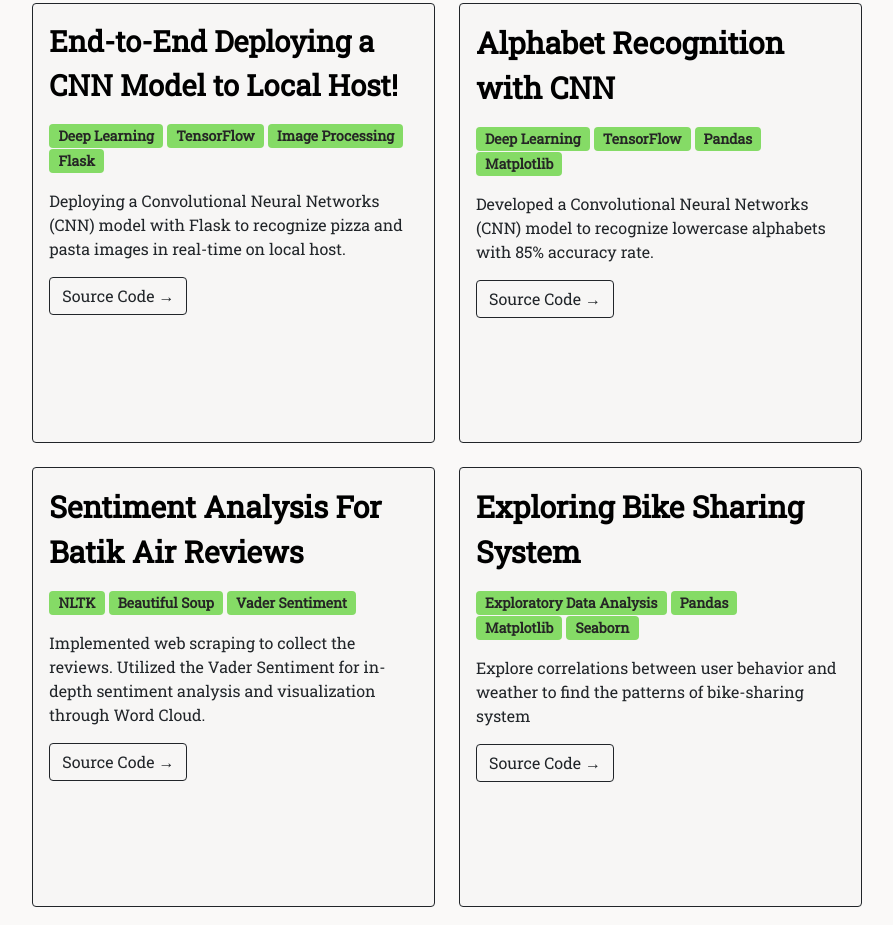
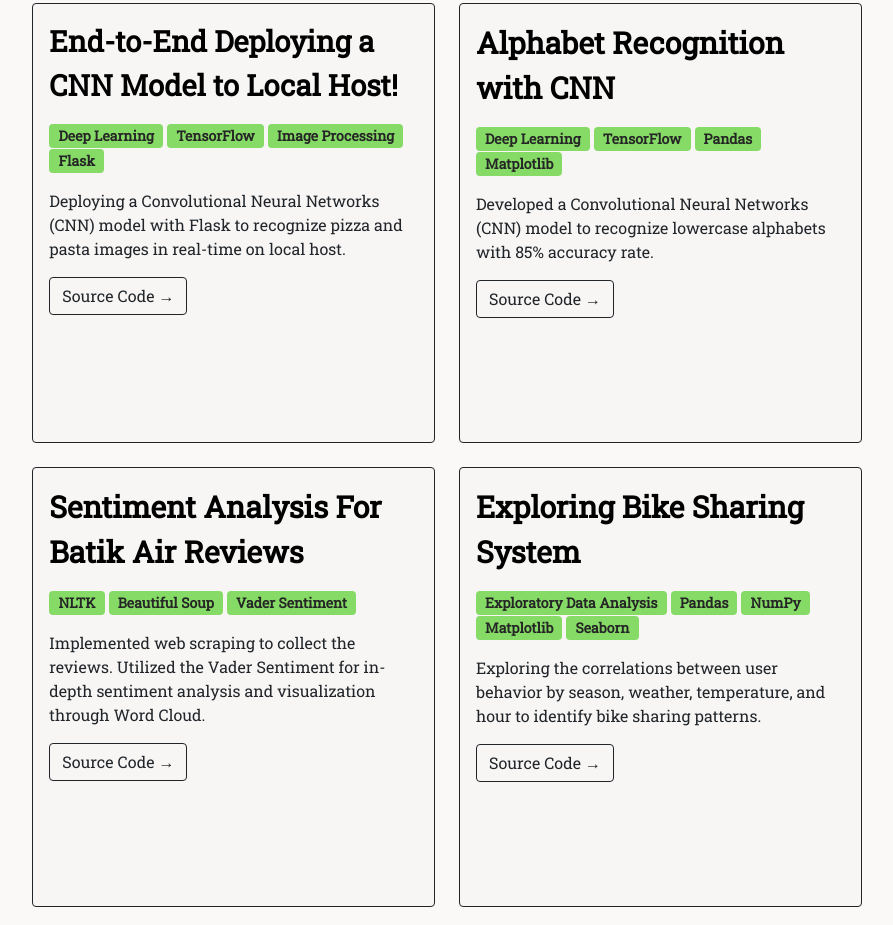
Before and after one commit to egrizq/egrizq.github.io, a plain HTML site: page index.html in a window 1280 px wide. Shown: the part 284-1209 px from the top of the page, without its empty margins (193-1086 px from the left). Drawn offline with nearby package versions, Linux system fonts and the light colour scheme.

Commit message:
update label

```diff
--- a/index.html
+++ b/index.html
@@ -175,7 +175,9 @@
                       <div class="badge text-wrap sub-title">
                         Pandas
                       </div>
-                      <br>
+                      <div class="badge text-wrap sub-title">
+                        NumPy
+                      </div>
                       <div class="badge text-wrap sub-title">
                         Matplotlib
                       </div>
@@ -183,7 +185,8 @@
                         Seaborn
                       </div>
                       <p class="card-text pt-3">
-                        Explore correlations between user behavior and weather to find the patterns of bike-sharing system
+                        Exploring the correlations between user behavior by season, weather, temperature, and hour to identify bike
+                        sharing patterns.
                       </p>
                       <a href="https://github.com/egrizq/bike_analysis/blob/master/Bike_Sharing.ipynb"  role="button" class="btn btn-outline-dark">Source Code →</a>
                     </div>
```
Also changed, not shown: 1 other file.
